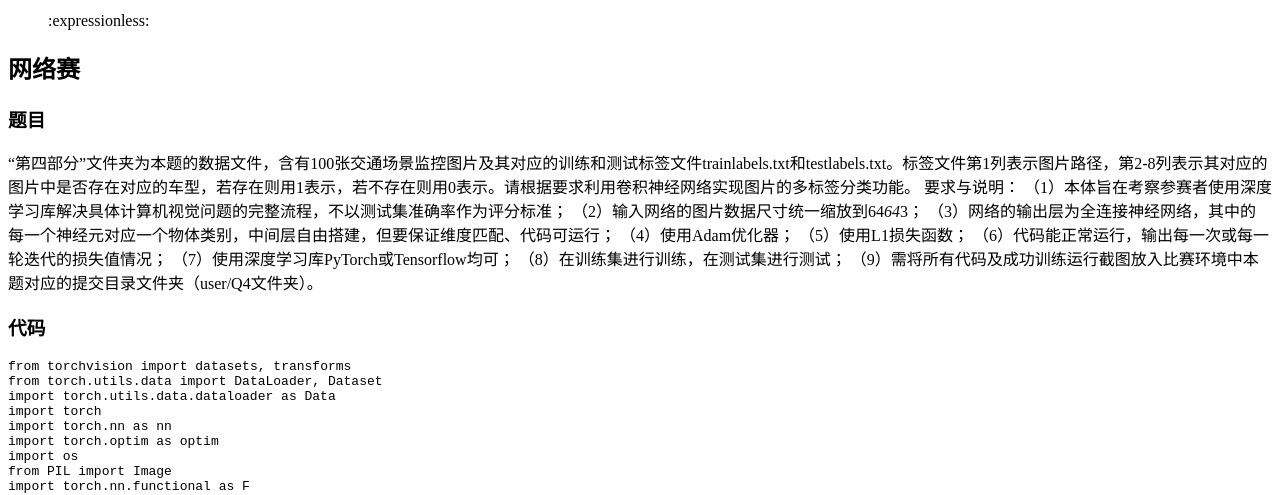
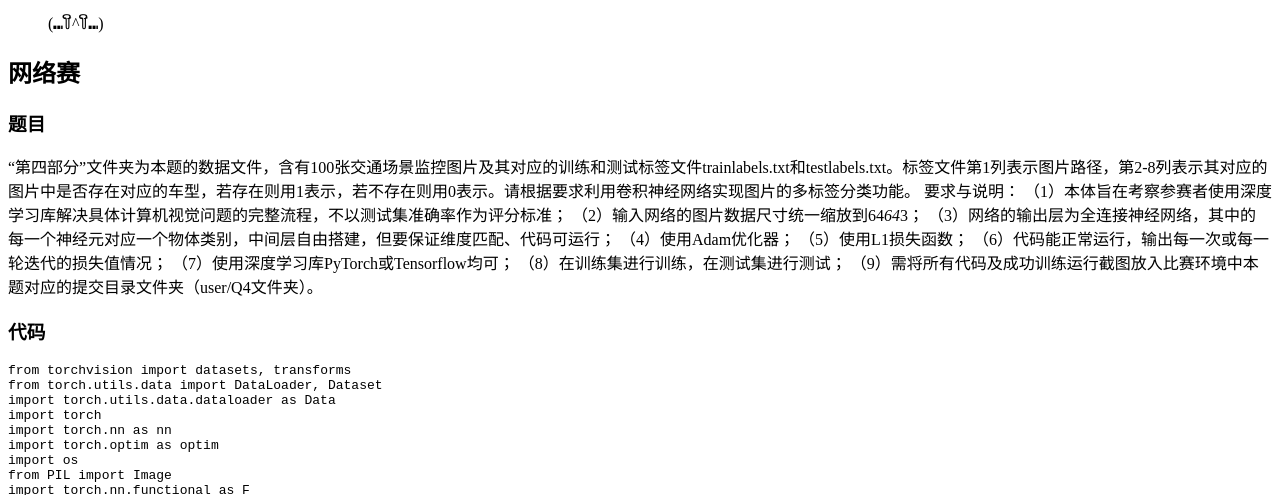
Before and after one commit to Zichuana/Zichuana.github.io, a Jekyll site: the page built from _posts/2022-11-26-AICompetition.md, in a window 1280 px wide and 900 px high, cut to the strip 405-900 px from the top of the window. Built offline with Jekyll 4.4.1, drawn with Linux system fonts in a browser that asks for light colours; comment, search, counter and statistics services are not loaded; some of the changed lines change nothing that is shown.

Commit message:
update 11-26

```diff
--- a/_posts/2022-11-26-AICompetition.md
+++ b/_posts/2022-11-26-AICompetition.md
@@ -10,7 +10,7 @@
     - 碎碎念
     - 深度学习
 ---
-> :expressionless:
+> (⑉꒦ິ^꒦ິ⑉)
 
 ## 网络赛
 ### 题目
```
